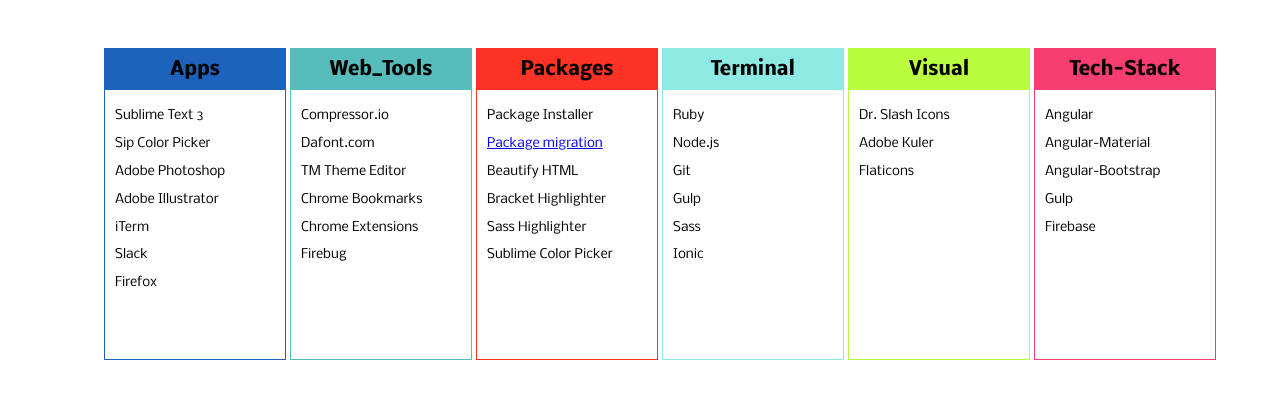
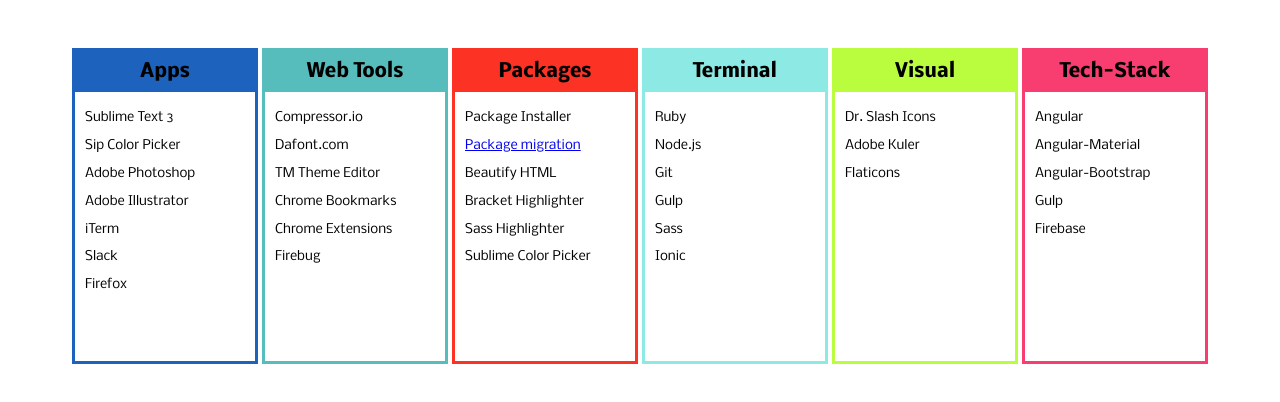
Before and after one commit to techtolentino/environment, a website: page index.html in a window 1280 px wide. Shown: the part 1816-2218 px from the top of the page. Drawn offline with nearby package versions, Linux system fonts and the light colour scheme.

Commit message:
most layout done

```diff
--- a/index.html
+++ b/index.html
@@ -46,7 +46,7 @@
 						<p>Slack</p>
 						<p>Firefox</p>
 					</li>
-					<li class="web-tools-list"><h3 id="web-tools">Web_Tools</h3>
+					<li class="web-tools-list"><h3 id="web-tools">Web Tools</h3>
 						<p>Compressor.io</p>
 						<p>Dafont.com</p>
 						<p>TM Theme Editor</p>
--- a/sass/styles.scss
+++ b/sass/styles.scss
@@ -39,7 +39,7 @@
 	  text-decoration: none;
   }
   .title {
-  	padding-top: 13%;
+  	padding-top: 15%;
   	text-align: center;
   	color: #FFFFFF;
   	h1 {
@@ -99,6 +99,7 @@
 	text-align: center;
 	ul {
 		list-style: none;
+		padding-left: 0;
   	li {
 		  text-align: left;
 		  width: 180px;
@@ -107,6 +108,7 @@
   		background-color: #FFFFFF;
   		font-weight: bold;
   		height: 310px;
+  		margin-bottom: 20px;
   		h3 {text-align: center;}
   		p {
   			font-weight: normal;
@@ -117,17 +119,17 @@
   	}
 	}
 	#apps {background-color: $water; padding: 10px 0; margin-top: 0;}
-	.apps-list {border: 1px solid $water;}
+	.apps-list {border: 3px solid $water;}
 	#web-tools {background-color: $teal; padding: 10px 0; margin-top: 0;}
-	.web-tools-list {border: 1px solid $teal;}
+	.web-tools-list {border: 3px solid $teal;}
 	#packages {background-color: $red; padding: 10px 0; margin-top: 0;}
-	.packages-list {border: 1px solid $red;}
+	.packages-list {border: 3px solid $red;}
 	#terminal {background-color: $sky; padding: 10px 0; margin-top: 0;}
-	.terminal-list {border: 1px solid $sky;}
+	.terminal-list {border: 3px solid $sky;}
 	#visual {background-color: $lime; padding: 10px 0; margin-top: 0;}
-	.visual-list {border: 1px solid $lime;}
+	.visual-list {border: 3px solid $lime;}
 	#tech-stack {background-color: $pink; padding: 10px 0; margin-top: 0;}
-	.tech-stack-list {border: 1px solid $pink;}
+	.tech-stack-list {border: 3px solid $pink;}
 
 	.container {
 		margin-top: 50px;
```
Also changed, not shown: css/styles.css.
